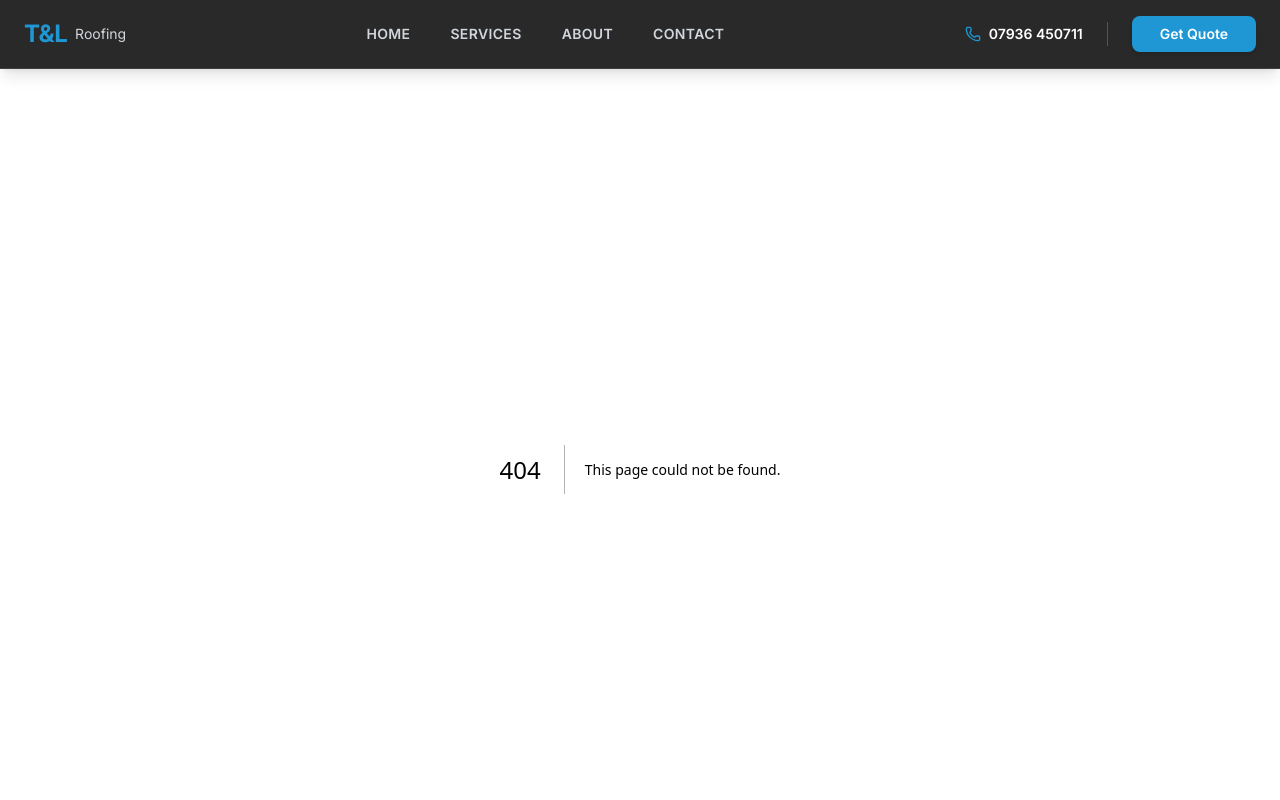
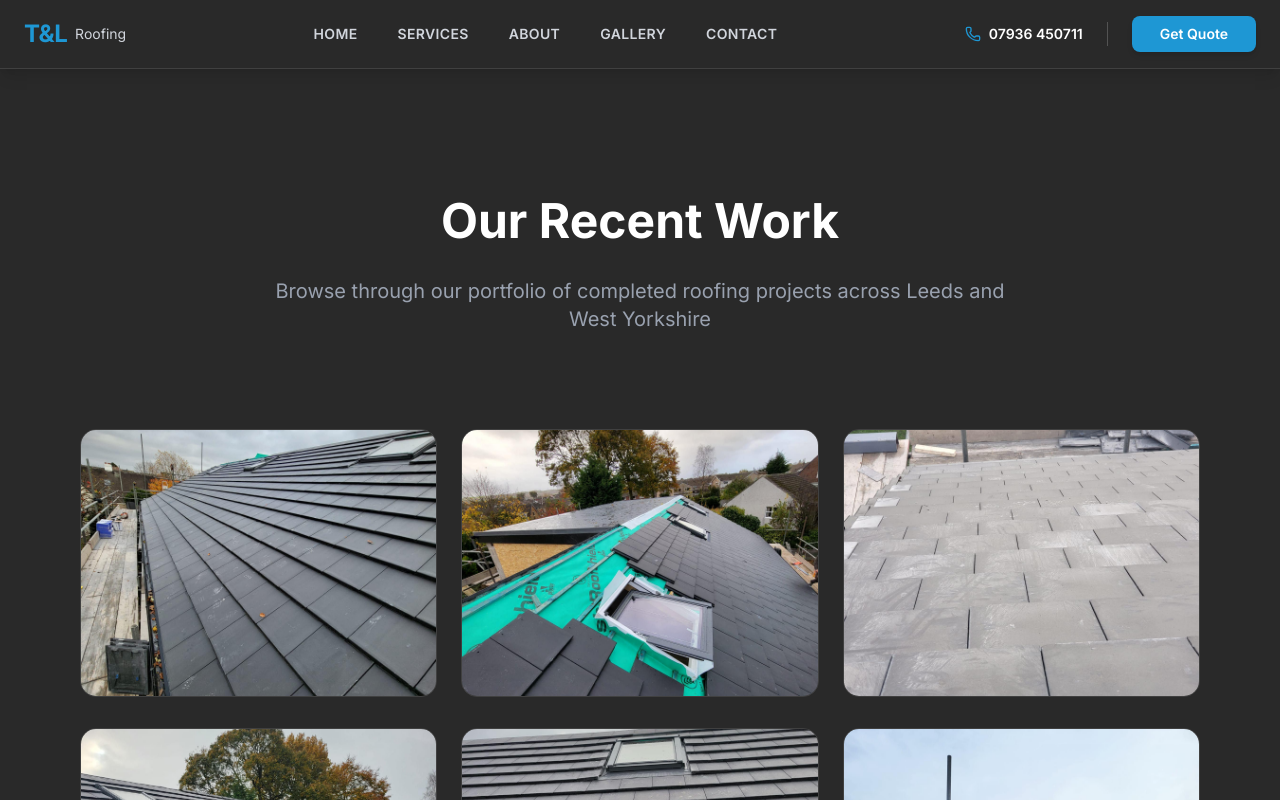
Before and after one commit to scott-cole/tl-roofing, a Next.js app: page /gallery in a window 1280 px wide. Before the commit this address had no page. Shown: the top 800 px of the page. Built offline with nearby package versions, Linux system fonts and the light colour scheme.

Commit message:
feat(page): added gallery page

```diff
--- /dev/null
+++ b/app/gallery/page.tsx
@@ -0,0 +1,24 @@
+import { Metadata } from "next";
+import { galleryImages } from "@/lib/images";
+import Gallery from "@/components/Gallery";
+
+export const metadata: Metadata = {
+  title: "Our Work | TL Roofing | Project Gallery in Leeds & West Yorkshire",
+  description:
+    "Browse our portfolio of completed roofing projects in Leeds and West Yorkshire. See the quality and craftsmanship of T & L Roofing's work firsthand.",
+  alternates: {
+    canonical: "https://tl-roofing.co.uk/gallery",
+  },
+};
+
+export default function GalleryPage() {
+  return (
+    <>
+      <Gallery
+        images={galleryImages}
+        title="Our Recent Work"
+        subtitle="Browse through our portfolio of completed roofing projects across Leeds and West Yorkshire"
+      />
+    </>
+  );
+}
--- a/app/page.tsx
+++ b/app/page.tsx
@@ -3,7 +3,9 @@ import Hero from "@/components/Hero";
 import ServiceCard from "@/components/ServiceCard";
 import Testimonials from "@/components/Testimonials";
 import ContactForm from "@/components/ContactForm";
+import Gallery from "@/components/Gallery";
 import ScrollReveal from "@/components/ScrollReveal";
+import { galleryImages } from "@/lib/images";
 import {
   Wrench,
   House,
@@ -159,6 +161,23 @@ export default function Home() {
         </div>
       </section>
 
+      <Gallery
+        images={galleryImages}
+        title="Our Recent Work"
+        subtitle="Take a look at some of our completed roofing projects across Leeds and West Yorkshire"
+        limit={6}
+      />
+
+      <div className="text-center bg-[#292929] pb-16 -mt-8">
+        <Link
+          href="/gallery"
+          className="btn-primary inline-flex items-center gap-2"
+        >
+          <span>View Full Gallery</span>
+          <ArrowRight className="w-5 h-5" />
+        </Link>
+      </div>
+
       <Testimonials />
       <ContactForm />
 
--- /dev/null
+++ b/components/Gallery.tsx
@@ -0,0 +1,156 @@
+"use client";
+
+import { useState, useCallback, useEffect } from "react";
+import Image from "next/image";
+import {
+  X,
+  ChevronLeft,
+  ChevronRight,
+  Maximize2,
+} from "lucide-react";
+import ScrollReveal from "./ScrollReveal";
+
+interface GalleryProps {
+  images: string[];
+  title?: string;
+  subtitle?: string;
+  limit?: number;
+}
+
+export default function Gallery({
+  images,
+  title,
+  subtitle,
+  limit,
+}: GalleryProps) {
+  const [selectedIndex, setSelectedIndex] = useState<number | null>(null);
+  const displayImages = limit ? images.slice(0, limit) : images;
+
+  const openLightbox = (index: number) => setSelectedIndex(index);
+  const closeLightbox = () => setSelectedIndex(null);
+
+  const goToPrev = useCallback(() => {
+    setSelectedIndex((prev) =>
+      prev !== null ? (prev === 0 ? images.length - 1 : prev - 1) : null
+    );
+  }, [images.length]);
+
+  const goToNext = useCallback(() => {
+    setSelectedIndex((prev) =>
+      prev !== null ? (prev === images.length - 1 ? 0 : prev + 1) : null
+    );
+  }, [images.length]);
+
+  useEffect(() => {
+    if (selectedIndex === null) return;
+    const handleKeyDown = (e: KeyboardEvent) => {
+      if (e.key === "Escape") closeLightbox();
+      if (e.key === "ArrowLeft") goToPrev();
+      if (e.key === "ArrowRight") goToNext();
+    };
+    document.addEventListener("keydown", handleKeyDown);
+    document.body.style.overflow = "hidden";
+    return () => {
+      document.removeEventListener("keydown", handleKeyDown);
+      document.body.style.overflow = "";
+    };
+  }, [selectedIndex, goToPrev, goToNext]);
+
+  return (
+    <>
+      <section className="py-20 md:py-28 bg-[#292929]">
+        <div className="container">
+          {(title || subtitle) && (
+            <div className="section-header">
+              {title && <h2 className="section-title">{title}</h2>}
+              {subtitle && <p className="section-subtitle">{subtitle}</p>}
+            </div>
+          )}
+
+          <div className="grid grid-cols-1 sm:grid-cols-2 lg:grid-cols-3 gap-4 md:gap-6">
+            {displayImages.map((src, index) => (
+              <ScrollReveal key={src} delay={index * 50}>
+                <button
+                  onClick={() => openLightbox(index)}
+                  className="group relative w-full aspect-[4/3] rounded-2xl overflow-hidden bg-[#333333] border border-[#404040] hover:border-[#1E97D4] transition-all duration-500"
+                >
+                  <Image
+                    src={src}
+                    alt={`Roofing project ${index + 1}`}
+                    fill
+                    className="object-cover transition-all duration-700 group-hover:scale-110"
+                    sizes="(max-width: 640px) 100vw, (max-width: 1024px) 50vw, 33vw"
+                  />
+                  <div className="absolute inset-0 bg-black/0 group-hover:bg-black/50 transition-all duration-500 flex items-center justify-center">
+                    <div className="opacity-0 group-hover:opacity-100 transition-all duration-500 transform translate-y-4 group-hover:translate-y-0">
+                      <div className="w-14 h-14 bg-[#1E97D4] rounded-full flex items-center justify-center shadow-lg shadow-[#1E97D4]/30">
+                        <Maximize2 className="w-6 h-6 text-white" />
+                      </div>
+                    </div>
+                  </div>
+                </button>
+              </ScrollReveal>
+            ))}
+          </div>
+        </div>
+      </section>
+
+      {selectedIndex !== null && (
+        <div
+          className="fixed inset-0 z-[100] bg-black/95 backdrop-blur-sm flex items-center justify-center"
+          onClick={closeLightbox}
+        >
+          <button
+            onClick={closeLightbox}
+            className="absolute top-4 right-4 z-10 p-3 bg-white/10 hover:bg-white/20 rounded-full transition-all duration-300 hover:scale-110"
+            aria-label="Close lightbox"
+          >
+            <X className="w-6 h-6 text-white" />
+          </button>
+
+          <button
+            onClick={(e) => {
+              e.stopPropagation();
+              goToPrev();
+            }}
+            className="absolute left-4 top-1/2 -translate-y-1/2 z-10 p-3 bg-white/10 hover:bg-white/20 rounded-full transition-all duration-300 hover:scale-110"
+            aria-label="Previous image"
+          >
+            <ChevronLeft className="w-8 h-8 text-white" />
+          </button>
+
+          <button
+            onClick={(e) => {
+              e.stopPropagation();
+              goToNext();
+            }}
+            className="absolute right-4 top-1/2 -translate-y-1/2 z-10 p-3 bg-white/10 hover:bg-white/20 rounded-full transition-all duration-300 hover:scale-110"
+            aria-label="Next image"
+          >
+            <ChevronRight className="w-8 h-8 text-white" />
+          </button>
+
+          <div
+            className="relative w-full h-full max-w-[90vw] max-h-[85vh] m-4"
+            onClick={(e) => e.stopPropagation()}
+          >
+            <Image
+              src={images[selectedIndex]}
+              alt={`Roofing project ${selectedIndex + 1}`}
+              fill
+              className="object-contain"
+              priority
+              sizes="90vw"
+            />
+          </div>
+
+          <div className="absolute bottom-6 left-1/2 -translate-x-1/2 bg-white/10 backdrop-blur-md px-5 py-2.5 rounded-full">
+            <span className="text-white font-medium text-sm">
+              {selectedIndex + 1} / {images.length}
+            </span>
+          </div>
+        </div>
+      )}
+    </>
+  );
+}
--- a/components/Header.tsx
+++ b/components/Header.tsx
@@ -22,6 +22,7 @@ export default function Header() {
     { href: "/", label: "Home" },
     { href: "/services", label: "Services" },
     { href: "/about", label: "About" },
+    { href: "/gallery", label: "Gallery" },
     { href: "/contact", label: "Contact" },
   ];
 
--- /dev/null
+++ b/lib/images.ts
@@ -0,0 +1,8 @@
+const imageCounts = [
+  1, 2, 3, 4, 5, 6, 7, 8, 9, 10, 11, 12, 13, 15, 16, 17, 18, 19, 20, 21, 22,
+  23, 24, 25, 26, 27, 28, 29, 30, 31, 32, 33, 34, 35, 36,
+];
+
+export const galleryImages = imageCounts.map(
+  (n) => `/images/roof${n}.jpg`
+);
```
Also changed, not shown: public/images/roof35.jpg (renamed from roof35.jpg), public/images/roof36.jpg (renamed from roof36.jpg).
